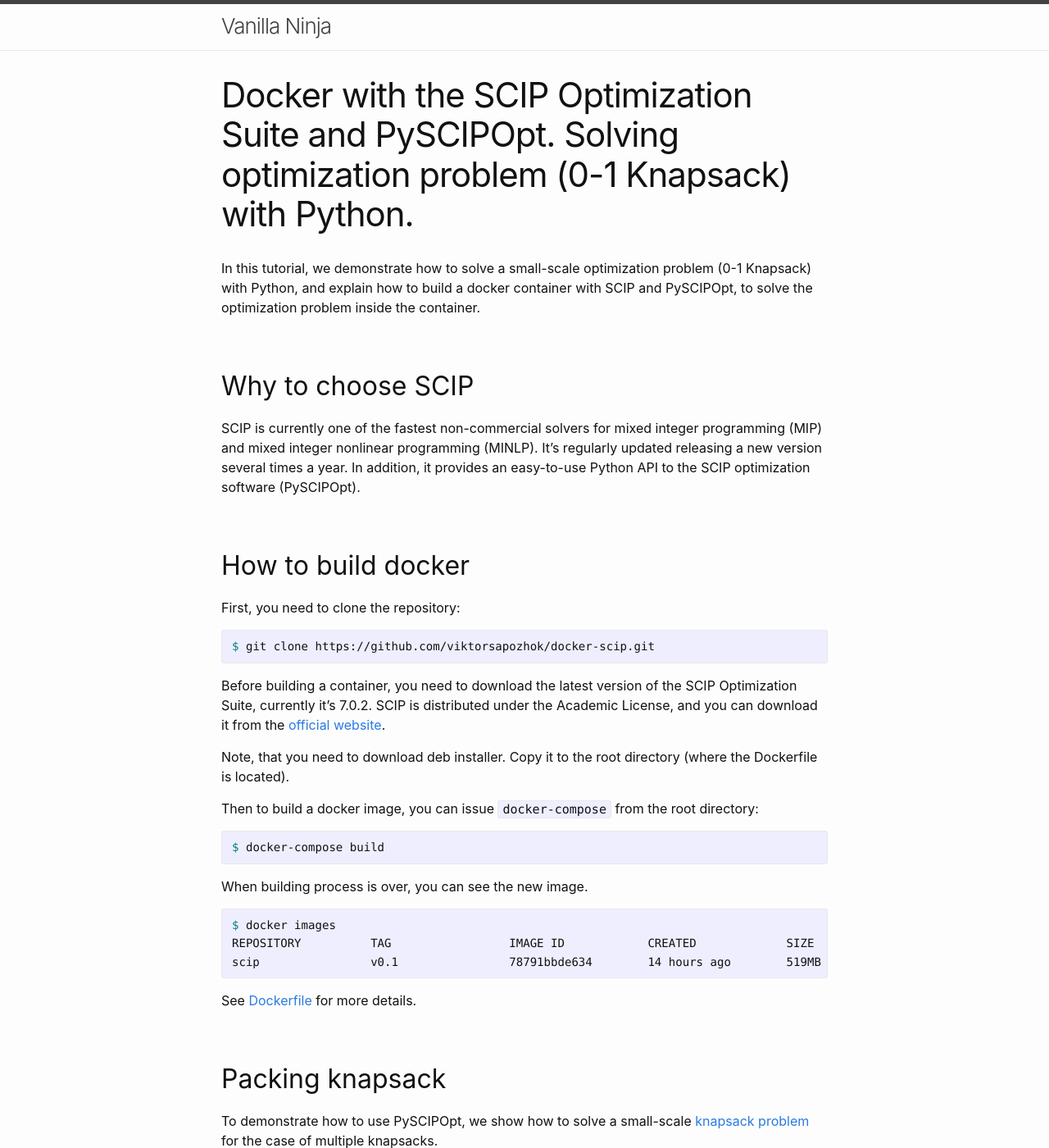
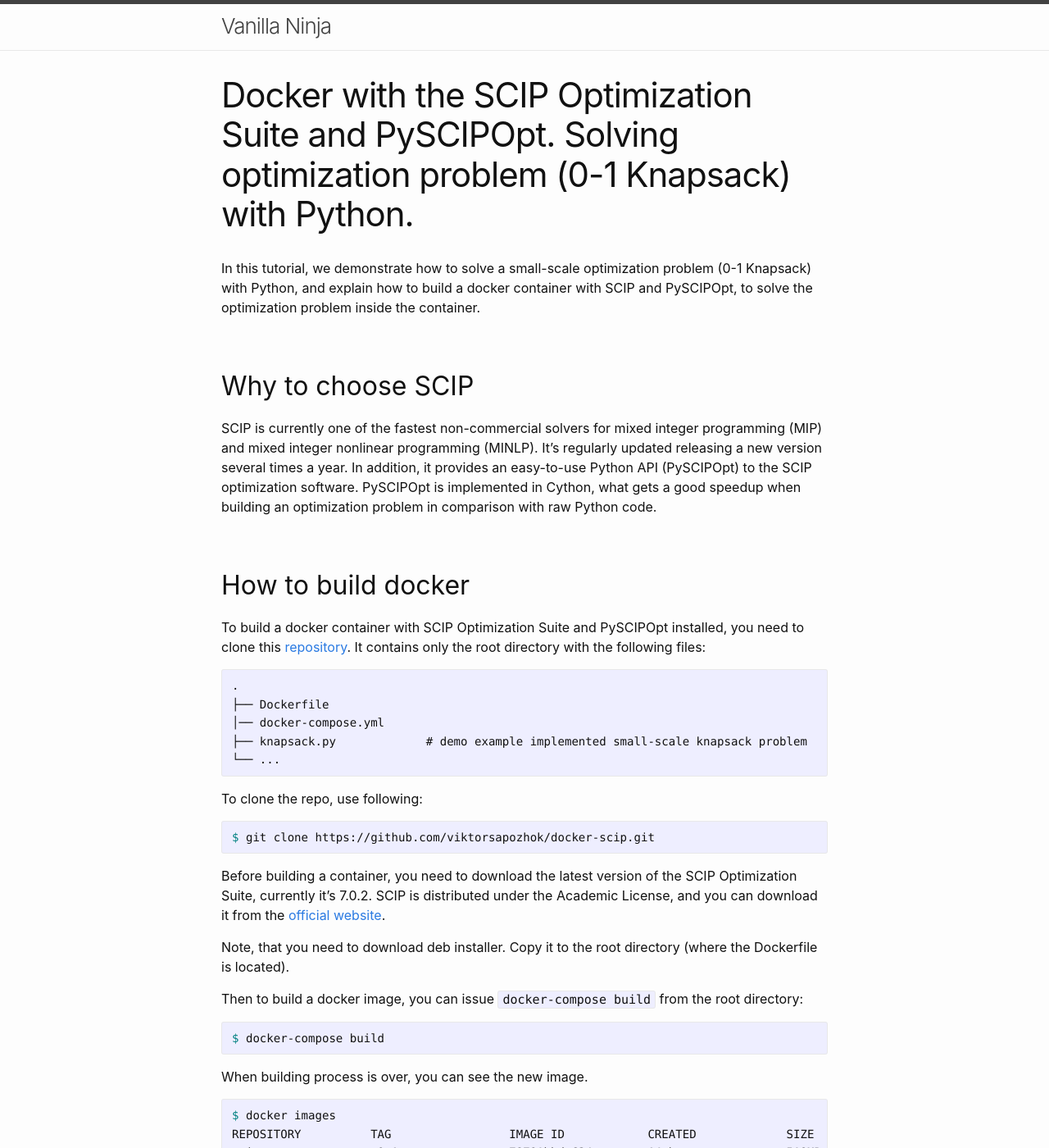
Before and after one commit to viktorsapozhok/viktorsapozhok.github.io, a Jekyll site: the page built from _posts/2021-01-17-docker-scip-pyscipopt.md, in a window 1280 px wide and 1400 px high. Shown: the whole window at 82% size. Built offline with Jekyll 4.4.1, drawn with Linux system fonts in a browser that asks for light colours.

Commit message:
updated post

````diff
--- a/_posts/2021-01-17-docker-scip-pyscipopt.md
+++ b/_posts/2021-01-17-docker-scip-pyscipopt.md
@@ -16,11 +16,23 @@ the optimization problem inside the container.
 
 SCIP is currently one of the fastest non-commercial solvers for mixed integer programming (MIP) and
 mixed integer nonlinear programming (MINLP). It's regularly updated releasing a new version several times a year.
-In addition, it provides an easy-to-use Python API to the SCIP optimization software (PySCIPOpt).
+In addition, it provides an easy-to-use Python API (PySCIPOpt) to the SCIP optimization software.
+PySCIPOpt is implemented in Cython, what gets a good speedup when building an optimization problem in comparison
+with raw Python code.
 
 ## How to build docker
 
-First, you need to clone the repository:
+To build a docker container with SCIP Optimization Suite and PySCIPOpt installed, you need to clone this
+[repository](https://github.com/viktorsapozhok/docker-scip). It contains only the root directory with the following
+files:
+
+    .
+    ├── Dockerfile
+    │── docker-compose.yml
+    ├── knapsack.py             # demo example implemented small-scale knapsack problem
+    └── ...
+
+To clone the repo, use following:
 
 ```shell
 $ git clone https://github.com/viktorsapozhok/docker-scip.git
@@ -31,7 +43,7 @@ it's 7.0.2. SCIP is distributed under the Academic License, and you can download
 
 Note, that you need to download deb installer. Copy it to the root directory (where the Dockerfile is located).
 
-Then to build a docker image, you can issue `docker-compose` from the root directory:
+Then to build a docker image, you can issue `docker-compose build` from the root directory:
 
 ```shell
 $ docker-compose build
````
